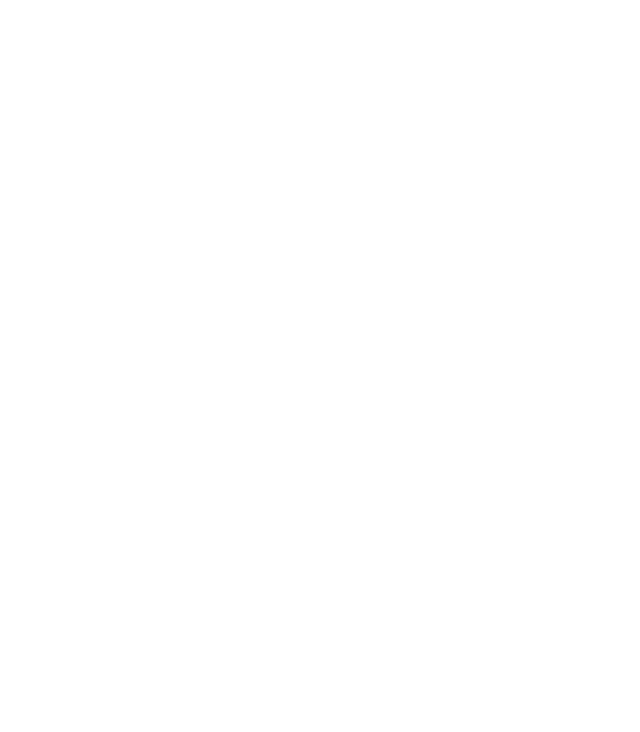
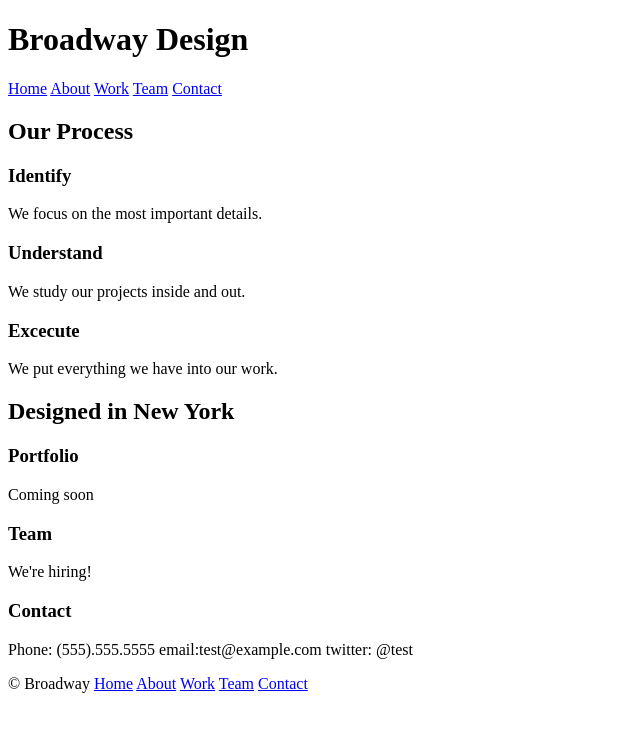
Before and after one commit to mikaelkolozsy/broadway, a plain HTML site: page index.html in a window 1280 px wide. Shown: the whole page, without its empty margins (0-640 px from the left). Drawn offline with Linux system fonts and the light colour scheme.

Commit message:
Add html script

```diff
--- a/index.html
+++ b/index.html
@@ -5,6 +5,48 @@
     <title>Broadway Design Co.</title>
   </head>
   <body>
+    <header>
+      <h1>Broadway Design</h1>
+    </header>
+    <nav>
+      <a href="#">Home</a>
+      <a href="#">About</a>
+      <a href="#">Work</a>
+      <a href="#">Team</a>
+      <a href="#">Contact</a>
+    </nav>
+    <main>
+      <h2>Our Process</h2>
+      <h3>Identify</h3>
+      <p>We focus on the most important details.</p>
+      <h3>Understand</h3>
+      <p>We study our projects inside and out.</p>
+      <h3>Excecute</h3>
+      <p>We put everything we have into our work.</p>
+    </main>
+    <section>
+      <h2>Designed in New York</h2>
+      <h3>Portfolio</h3>
+      <p>Coming soon</p>
+      <h3>Team</h3>
+      <p>We're hiring!</p>
+      <h3>Contact</h3>
+      <p> Phone: (555).555.5555
+          email:test@example.com
+          twitter: @test
+      </p>
+    </section>
+    <footer>
+      <p> &copy Broadway
+        <a href="#">Home</a>
+        <a href="#">About</a>
+        <a href="#">Work</a>
+        <a href="#">Team</a>
+        <a href="#">Contact</a>
+      </p>
+
+    </footer>
+
 
   </body>
 </html>
```
